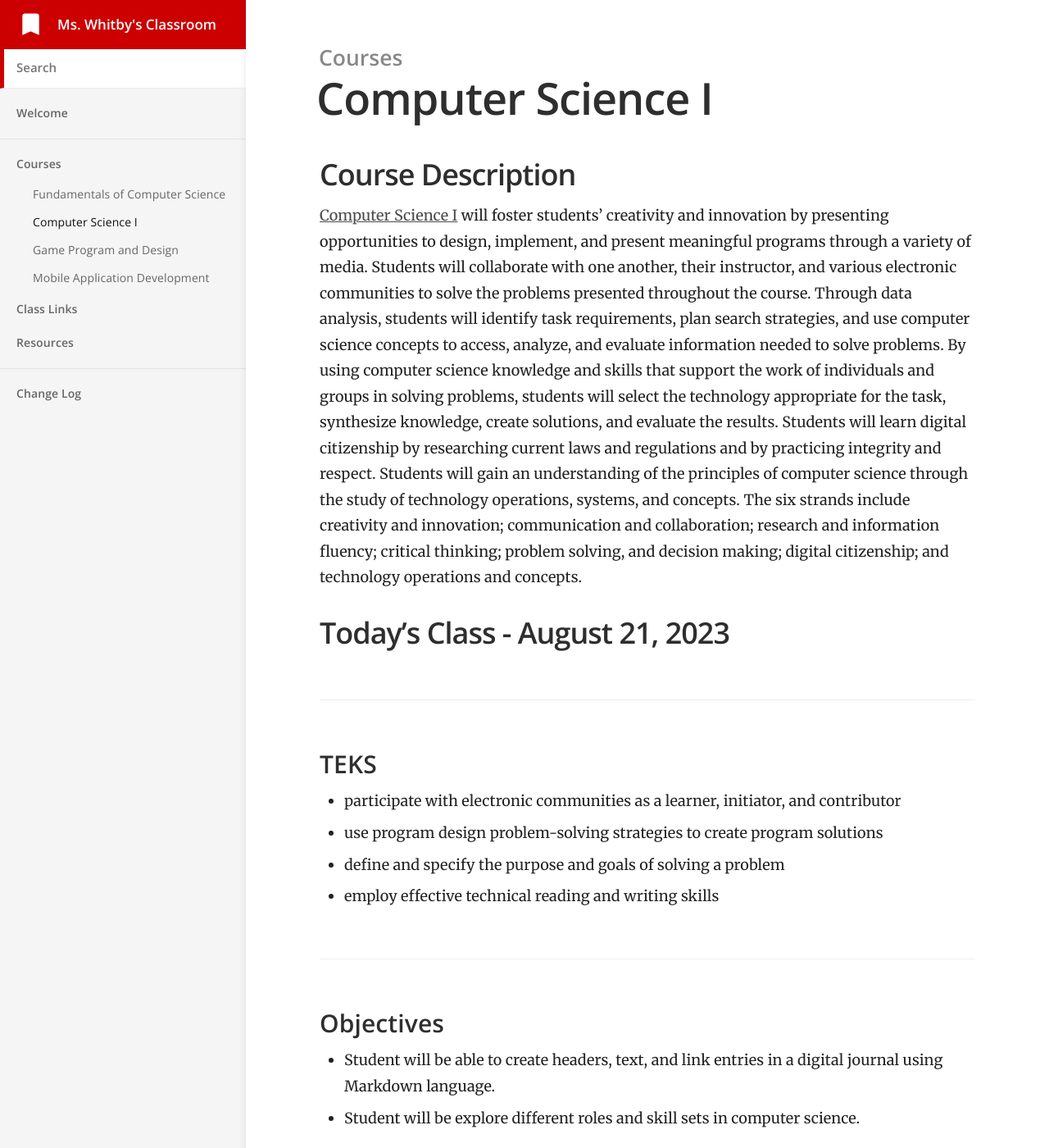
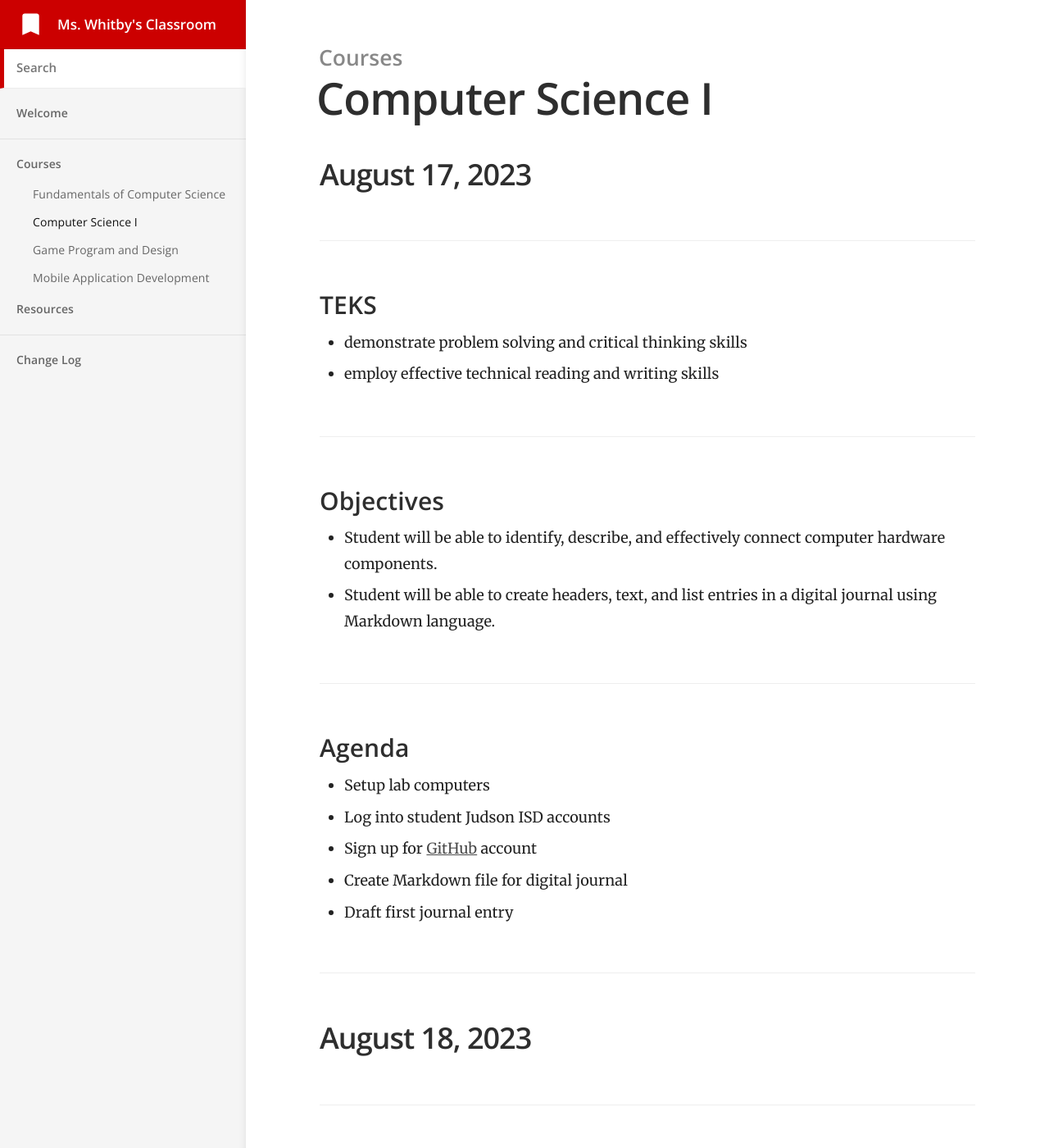
Before and after one commit to mswhitby/classroom, a Jekyll site: the page built from _docs/courses/cs1.md, in a window 1280 px wide and 1400 px high. Shown: the whole window at 82% size. Built offline with Jekyll 4.4.1, drawn with Linux system fonts in a browser that asks for light colours; some of the changed text lies outside the part shown.

Commit message:
Site Updates

```diff
--- a/_config.yml
+++ b/_config.yml
@@ -74,8 +74,6 @@ defaults:
 navigation:
   - title: Courses
     url: /courses.html
-  - title: Class Links
-    url: /class-links.html
   - title: Resources
     url: /resources.html
 
--- a/_docs/courses.md
+++ b/_docs/courses.md
@@ -3,15 +3,14 @@ title: Courses
 permalink: /courses
 ---
 
-Sync your phone contacts with ChatApp. ChatApp saves your phone contacts and adds anyone with an email address to your contact list!
+## Fundamentals of Computer Science
+[Fundamentals of Computer Science](https://texreg.sos.state.tx.us/public/readtac$ext.TacPage?sl=R&app=S9&p_dir=&p_rloc=&p_tloc=&p_ploc=&pg=1&p_tac=&ti=19&pt=2&ch=127&rl=788) is intended as a first course for those students just beginning the study of computer science. Students will learn about the computing tools that are used every day. Students will foster their creativity and innovation through opportunities to design, implement, and present solutions to real-world problems. Students will collaborate and use computer science concepts to access, analyze, and evaluate information needed to solve problems. Students will learn computational thinking, problem-solving, and reasoning skills that are the foundation of computer science. By using computer science knowledge and skills that support the work of individuals and groups in solving problems, students will select the technology appropriate for the task, synthesize knowledge, create solutions, and evaluate the results. Students will learn digital citizenship by researching current laws, regulations, and best practices and by practicing integrity and respect. Students will gain an understanding of the principles of computer science through the study of technology operations and concepts.
 
-> Syncing contacts with your phone restores any previously synced contacts.
+## Computer Science I
+[Computer Science I](https://texreg.sos.state.tx.us/public/readtac$ext.TacPage?sl=R&app=9&p_dir=&p_rloc=&p_tloc=&p_ploc=&pg=1&p_tac=&ti=19&pt=2&ch=127&rl=788) will foster students' creativity and innovation by presenting opportunities to design, implement, and present meaningful programs through a variety of media. Students will collaborate with one another, their instructor, and various electronic communities to solve the problems presented throughout the course. Through data analysis, students will identify task requirements, plan search strategies, and use computer science concepts to access, analyze, and evaluate information needed to solve problems. By using computer science knowledge and skills that support the work of individuals and groups in solving problems, students will select the technology appropriate for the task, synthesize knowledge, create solutions, and evaluate the results. Students will learn digital citizenship by researching current laws and regulations and by practicing integrity and respect. Students will gain an understanding of the principles of computer science through the study of technology operations, systems, and concepts. The six strands include creativity and innovation; communication and collaboration; research and information fluency; critical thinking; problem solving, and decision making; digital citizenship; and technology operations and concepts.
 
-To sync your contacts:
+## Game Programming and Design
+[Game Programming and Design](https://texreg.sos.state.tx.us/public/readtac$ext.TacPage?sl=R&app=9&p_dir=&p_rloc=&p_tloc=&p_ploc=&pg=1&p_tac=&ti=19&pt=2&ch=127&rl=767) will foster student creativity and innovation by presenting students with opportunities to design, implement, and present meaningful programs through a variety of media. Students will collaborate with one another, their instructor, and various electronic communities to solve gaming problems. Through data analysis, students will include the identification of task requirements, plan search strategies, and use programming concepts to access, analyze, and evaluate information needed to design games. By acquiring programming knowledge and skills that support the work of individuals and groups in solving problems, students will select the technology appropriate for the task, synthesize knowledge, create solutions, and evaluate the results. Students will learn digital citizenship by researching current laws and regulations and by practicing integrity and respect. Students will create a computer game that is presented to an evaluation panel. The six strands include creativity and innovation; communication and collaboration; research and information fluency; critical thinking; problem solving, and decision making; digital citizenship; and technology operations and concepts.
 
-1. Open your *User Settings* on your phone app
-2. Select the **Sync Contacts** button
-3. Authorise ChatApp permissions
-4. Select some or all of your contacts
-
-![](//placehold.it/800x600)
+## Mobile Application Development
+[Mobile Application Development](https://texreg.sos.state.tx.us/public/readtac$ext.TacPage?sl=R&app=9&p_dir=&p_rloc=&p_tloc=&p_ploc=&pg=1&p_tac=&ti=19&pt=2&ch=127&rl=768) will foster students' creativity and innovation by presenting opportunities to design, implement, and deliver meaningful projects using mobile computing devices. Students will collaborate with one another, their instructor, and various electronic communities to solve problems presented throughout the course. Through data analysis, students will identify task requirements, plan search strategies, and use software development concepts to access, analyze, and evaluate information needed to program mobile devices. By using software design knowledge and skills that support the work of individuals and groups in solving problems, students will select the technology appropriate for the task, synthesize knowledge, create solutions, and evaluate the results. Students will learn digital citizenship by researching current laws and regulations and by practicing integrity and respect. Students will gain an understanding of the principles of mobile application development through the study of development platforms, programming languages, and software design standards. The six strands include creativity and innovation; communication and collaboration; research and information fluency; critical thinking; problem solving, and decision making; digital citizenship; and technology operations and concepts.
--- a/_docs/courses/cs1.md
+++ b/_docs/courses/cs1.md
@@ -4,11 +4,43 @@ category: Courses
 order: 2
 ---
 
-## Course Description
+## August 17, 2023
 
-[Computer Science I](https://texreg.sos.state.tx.us/public/readtac$ext.TacPage?sl=R&app=9&p_dir=&p_rloc=&p_tloc=&p_ploc=&pg=1&p_tac=&ti=19&pt=2&ch=127&rl=788) will foster students' creativity and innovation by presenting opportunities to design, implement, and present meaningful programs through a variety of media. Students will collaborate with one another, their instructor, and various electronic communities to solve the problems presented throughout the course. Through data analysis, students will identify task requirements, plan search strategies, and use computer science concepts to access, analyze, and evaluate information needed to solve problems. By using computer science knowledge and skills that support the work of individuals and groups in solving problems, students will select the technology appropriate for the task, synthesize knowledge, create solutions, and evaluate the results. Students will learn digital citizenship by researching current laws and regulations and by practicing integrity and respect. Students will gain an understanding of the principles of computer science through the study of technology operations, systems, and concepts. The six strands include creativity and innovation; communication and collaboration; research and information fluency; critical thinking; problem solving, and decision making; digital citizenship; and technology operations and concepts.
+### TEKS
+- demonstrate problem solving and critical thinking skills
+- employ effective technical reading and writing skills
 
-## Today's Class - August 21, 2023
+### Objectives
+- Student will be able to identify, describe, and effectively connect computer hardware components.
+- Student will be able to create headers, text, and list entries in a digital journal using Markdown language.
+
+### Agenda
+- Setup lab computers
+- Log into student Judson ISD accounts
+- Sign up for [GitHub](http://github.com) account
+- Create Markdown file for digital journal
+- Draft first journal entry
+
+----
+## August 18, 2023
+
+### TEKS
+- demonstrate problem solving and critical thinking skills
+- employ effective technical reading and writing skills
+- identify job and internship opportunities and accompanying job duties and tasks
+
+### Objectives
+- Student will be able to create headers, text, and list entries in a digital journal using Markdown language.
+- Student will be able to describe different career paths in computer science.
+
+### Agenda
+- **Warmup:** Create a GitHub journal entry for today
+- Visit [Developer Roadmaps](https://roadmap.sh/) and explore computer science career paths
+- Draft a paragraph describing a computer science career that you find interesting and the skills needed for that path
+
+----
+## August 21, 2023
+
 ### TEKS
 - participate with electronic communities as a learner, initiator, and contributor
 - use program design problem-solving strategies to create program solutions
--- a/_docs/courses/csf.md
+++ b/_docs/courses/csf.md
@@ -3,11 +3,42 @@ title: Fundamentals of Computer Science
 category: Courses
 order: 1
 ---
-## Course Description
 
-[Fundamentals of Computer Science](https://texreg.sos.state.tx.us/public/readtac$ext.TacPage?sl=R&app=S9&p_dir=&p_rloc=&p_tloc=&p_ploc=&pg=1&p_tac=&ti=19&pt=2&ch=127&rl=788) is intended as a first course for those students just beginning the study of computer science. Students will learn about the computing tools that are used every day. Students will foster their creativity and innovation through opportunities to design, implement, and present solutions to real-world problems. Students will collaborate and use computer science concepts to access, analyze, and evaluate information needed to solve problems. Students will learn computational thinking, problem-solving, and reasoning skills that are the foundation of computer science. By using computer science knowledge and skills that support the work of individuals and groups in solving problems, students will select the technology appropriate for the task, synthesize knowledge, create solutions, and evaluate the results. Students will learn digital citizenship by researching current laws, regulations, and best practices and by practicing integrity and respect. Students will gain an understanding of the principles of computer science through the study of technology operations and concepts.
+## August 17, 2023
 
-## Today's Class - August 21, 2023
+### TEKS
+- demonstrate problem solving and critical thinking skills
+- employ effective technical reading and writing skills
+
+### Objectives
+- Student will be able to create headers, text, and list entries in a digital journal using Markdown language.
+
+### Agenda
+- Log into student Judson ISD accounts
+- Sign up for [GitHub](http://github.com) account
+- Create Markdown file for digital journal
+- Draft first journal entry
+
+----
+## August 18, 2023
+
+### TEKS
+- demonstrate problem solving and critical thinking skills
+- employ effective technical reading and writing skills
+- identify job and internship opportunities and accompanying job duties and tasks
+
+### Objectives
+- Student will be able to create headers, text, and list entries in a digital journal using Markdown language.
+- Student will be able to describe different career paths in computer science.
+
+### Agenda
+- **Warmup:** Create a GitHub journal entry for today
+- Visit [Developer Roadmaps](https://roadmap.sh/) and explore computer science career paths
+- Draft a paragraph describing a computer science career that you find interesting and the skills needed for that path
+
+----
+## August 21, 2023
+
 ### TEKS
 - solve problems and think critically
 - demonstrate planning and time-management skills
```
Also changed, not shown: _docs/resources.md (+3 -1 lines).
